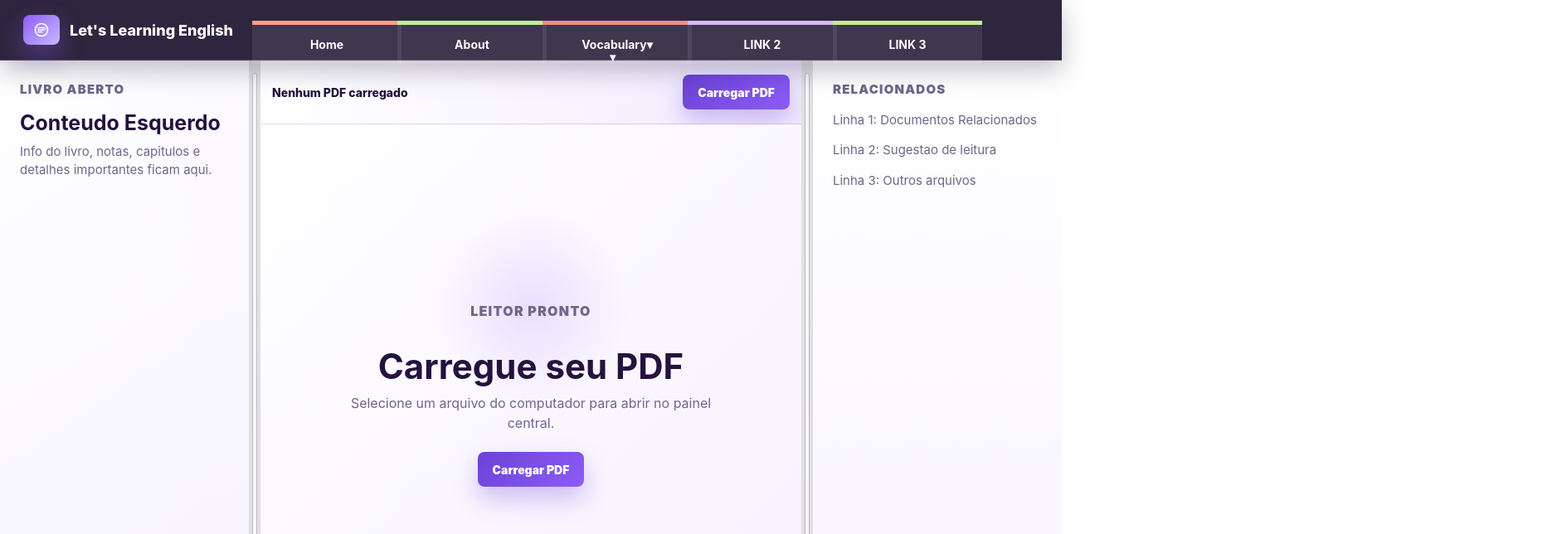
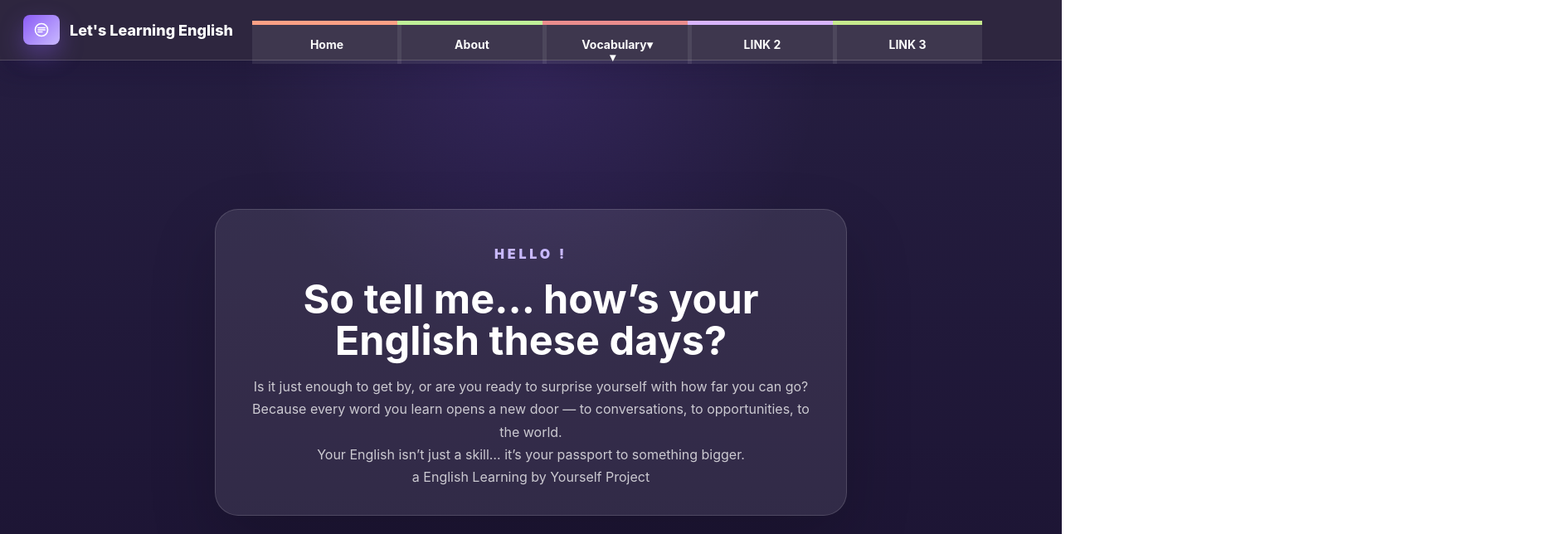
Before and after one commit to Marcus-Coelho/LearningByYourSelf, a React (Create React App) app in the folder meu-leitor-pdf/: page / in a window 1280 px wide. Shown: the top 644 px of the page at 83% size, 1877 px wide, since content can reach past the window. Built offline with nearby package versions, Linux system fonts and the light colour scheme.

Commit message:
Update project summary and improve Vocabulary mega-menu layout

```diff
--- a/meu-leitor-pdf/src/App.css
+++ b/meu-leitor-pdf/src/App.css
@@ -57,6 +57,7 @@
   margin: 0;
   padding: 0;
   overflow: visible;
+  position: relative;
 }
 
 .menu ol {
@@ -123,54 +124,71 @@
   position: relative;
 }
 
+
+.menu > ol > .menu-item {
+  position: relative;
+}
+
 .menu-item .sub-menu {
-  border-left: 1px solid #fbfbfb;
+  border-left: 0;
   list-style: none;
-  max-height: none;
-  overflow: visible;
-  padding-left: 8px;
+  padding: 0;
+  margin: 0;
   position: absolute;
   top: 100%;
-  left: 0;
-  width: 240px;
-  background: rgba(24, 15, 43, 0.95);
-  box-shadow: 0 18px 30px rgba(0, 0, 0, 0.15);
-  border-radius: 12px;
-  margin: 10px 0 0;
-  z-index: 20;
+  left: 50%;
+  transform: translateX(-50%) translateY(-10px);
+  width: min(100vw, 1000px);
+  max-width: 1000px;
+  background: rgba(10, 11, 28, 0.97);
+  box-shadow: 0 24px 80px rgba(0, 0, 0, 0.32);
+  border-radius: 24px;
+  padding: 16px;
+  display: grid;
+  grid-template-columns: repeat(5, minmax(0, 1fr));
+  gap: 16px;
+  z-index: 30;
   opacity: 0;
   visibility: hidden;
-  transform: translateY(-8px);
-  transition: opacity 0.25s ease, transform 0.25s ease, visibility 0.25s ease;
+  transform-origin: top center;
+  transition: opacity 220ms ease, transform 220ms ease, visibility 220ms ease;
 }
 
-.menu-item:focus-within .sub-menu,
-.menu-item:hover .sub-menu {
+.menu-item.has-submenu:hover > .sub-menu,
+.menu-item.has-submenu:focus-within > .sub-menu {
   opacity: 1;
   visibility: visible;
-  transform: translateY(0);
+  transform: translateX(-50%) translateY(0);
 }
 
-.menu-item .sub-menu .menu-item {
-  background: transparent;
+.menu-column {
+  display: grid;
+  gap: 10px;
 }
 
-.menu-item .sub-menu .menu-item a {
-  padding: 12px 14px;
+.column-title {
   font-size: 13px;
+  font-weight: 700;
+  color: #fff;
+  padding-bottom: 8px;
+  border-bottom: 1px solid rgba(255, 255, 255, 0.16);
 }
 
-.menu-item .sub-menu .menu-item:hover,
-.menu-item .sub-menu .menu-item:focus-within {
-  background: rgba(255, 255, 255, 0.1);
+.menu-item .sub-menu a {
+  display: block;
+  padding: 10px 12px;
+  color: #f3f3ff;
+  font-size: 13px;
+  text-decoration: none;
+  border-radius: 12px;
+  background: rgba(255, 255, 255, 0.03);
+  transition: background 180ms ease, color 180ms ease;
 }
 
-.menu-item .sub-menu .menu-item a::after {
-  bottom: 5px;
-  height: 1px;
-  width: 0;
-  left: 0;
-  right: auto;
+.menu-item .sub-menu a:hover,
+.menu-item .sub-menu a:focus {
+  background: rgba(139, 92, 246, 0.18);
+  color: #fff;
 }
 
 .menu-item .sub-menu .menu-item a:hover::after,
@@ -255,6 +273,49 @@
 }
 
 .main-panels { display: grid; flex-grow: 1; overflow: hidden; }
+
+.landing-page {
+  flex: 1;
+  min-height: calc(100vh - 72px);
+  display: flex;
+  align-items: center;
+  justify-content: center;
+  padding: 0 24px 40px;
+  background: radial-gradient(circle at top center, rgba(139, 92, 246, 0.14), transparent 35%),
+              linear-gradient(180deg, rgba(28, 20, 56, 0.96) 0%, rgba(22, 14, 45, 0.98) 100%);
+}
+
+.landing-panel {
+  width: 100%;
+  max-width: 680px;
+  padding: 40px 40px 32px;
+  border-radius: 28px;
+  background: rgba(255, 255, 255, 0.09);
+  border: 1px solid rgba(255, 255, 255, 0.14);
+  box-shadow: 0 32px 80px rgba(0, 0, 0, 0.18);
+  text-align: center;
+}
+
+.landing-panel .eyebrow {
+  color: #c9b9ff;
+  letter-spacing: 0.24em;
+  text-transform: uppercase;
+  margin-bottom: 16px;
+}
+
+.landing-panel h1 {
+  margin: 0 0 18px;
+  font-size: clamp(2.5rem, 3.8vw, 4.2rem);
+  line-height: 1.02;
+  color: #fff;
+}
+
+.landing-panel p {
+  margin: 0;
+  color: rgba(255, 255, 255, 0.75);
+  font-size: 1rem;
+  line-height: 1.7;
+}
 
 .side-panel { background: #f9f9f9; overflow-y: auto; }
 
--- a/meu-leitor-pdf/src/App.js
+++ b/meu-leitor-pdf/src/App.js
@@ -55,6 +55,7 @@ const IconHand = () => (
 function App() {
   const [pdfFileUrl, setPdfFileUrl] = useState('');
   const [pdfFileName, setPdfFileName] = useState('');
+  const [selectedUnit, setSelectedUnit] = useState(null);
   const [leftWidth, setLeftWidth] = useState(300);
   const [rightWidth, setRightWidth] = useState(300);
   const layoutRef = useRef(null);
@@ -75,6 +76,16 @@ function App() {
     });
     setPdfFileName(file.name);
     event.target.value = '';
+  };
+
+  const handleUnitSelect = (event, unit) => {
+    event.preventDefault();
+    setSelectedUnit(unit);
+  };
+
+  const handleHome = (event) => {
+    event.preventDefault();
+    setSelectedUnit(null);
   };
 
   const clampPanelWidths = (nextLeftWidth, nextRightWidth) => {
@@ -119,8 +130,13 @@ function App() {
           <span>Let's Learning English</span>
         </div>
         <nav className="menu" aria-label="Links principais">
+          {selectedUnit ? (
             <ol>
-            <li className="menu-item"><a href="#0">Home</a></li>
+              <li className="menu-item"><a href="#0" onClick={handleHome}>Home</a></li>
+            </ol>
+          ) : (
+            <ol>
+              <li className="menu-item"><a href="#0" onClick={handleHome}>Home</a></li>
               <li className="menu-item"><a href="#0">About</a></li>
               <li className="menu-item has-submenu">
                 <a href="#0">
@@ -132,18 +148,16 @@ function App() {
                     const start = groupIndex * 10 + 1;
                     const end = (groupIndex + 1) * 10;
                     return (
-                    <li key={groupIndex} className="menu-item has-submenu">
-                      <a href={`#unit-${start}`}>Unit {start}-{end}</a>
-                      <ol className="sub-menu">
+                      <li key={groupIndex} className="menu-column">
+                        <div className="column-title">Unit {start}-{end}</div>
                         {Array.from({ length: 10 }, (_, index) => {
                           const unit = start + index;
                           return (
-                            <li key={unit} className="menu-item">
-                              <a href={`#unit-${unit}`}>Unit {unit}</a>
-                            </li>
+                            <a key={unit} href={`#unit-${unit}`} onClick={(event) => handleUnitSelect(event, unit)}>
+                              Unit {unit}
+                            </a>
                           );
                         })}
-                      </ol>
                       </li>
                     );
                   })}
@@ -152,9 +166,11 @@ function App() {
               <li className="menu-item"><a href="#link-2">LINK 2</a></li>
               <li className="menu-item"><a href="#link-3">LINK 3</a></li>
             </ol>
+          )}
         </nav>
       </header>
 
+      {selectedUnit ? (
         <main
           className="main-panels"
           ref={layoutRef}
@@ -212,6 +228,18 @@ function App() {
           </div>
         </aside>
           </main>
+      ) : (
+        <main className="landing-page">
+          <div className="landing-panel">
+            <p className="eyebrow">Hello !</p>
+            <h1>So tell me… how’s your English these days?</h1>
+            <p className="landing-meta">Is it just enough to get by, or are you ready to surprise yourself with how far you can go?</p>
+            <p className="landing-note">Because every word you learn opens a new door — to conversations, to opportunities, to the world.</p>
+            <p className="landing-note">Your English isn’t just a skill… it’s your passport to something bigger.</p>
+            <p className="landing-note">a English Learning by Yourself Project</p>
+          </div>
+        </main>
+      )}
     </div>
   );
 }
```
Also changed, not shown: 1 other file (tests, documents, lock files or other folders). Lines whose indentation alone changed are shown as unchanged.
